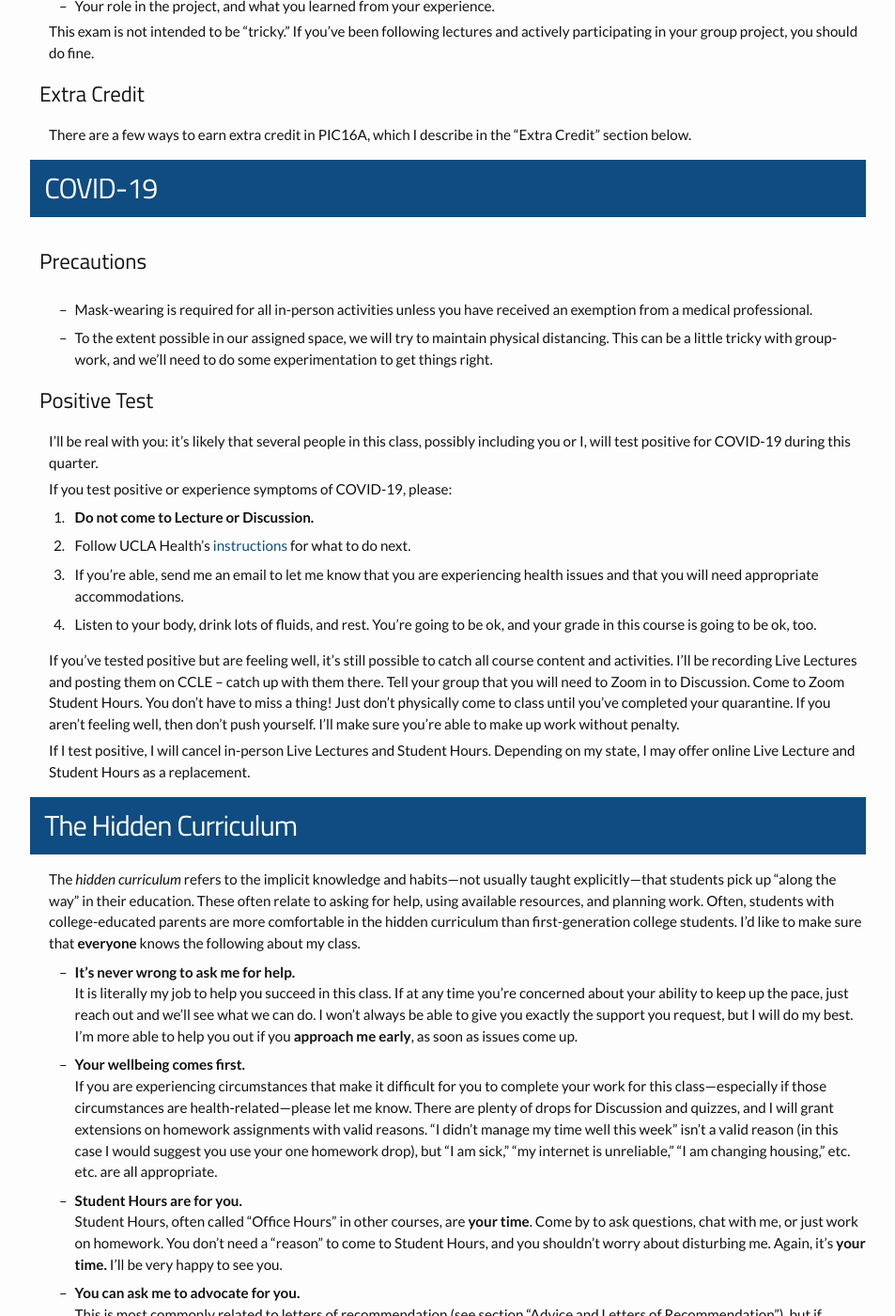
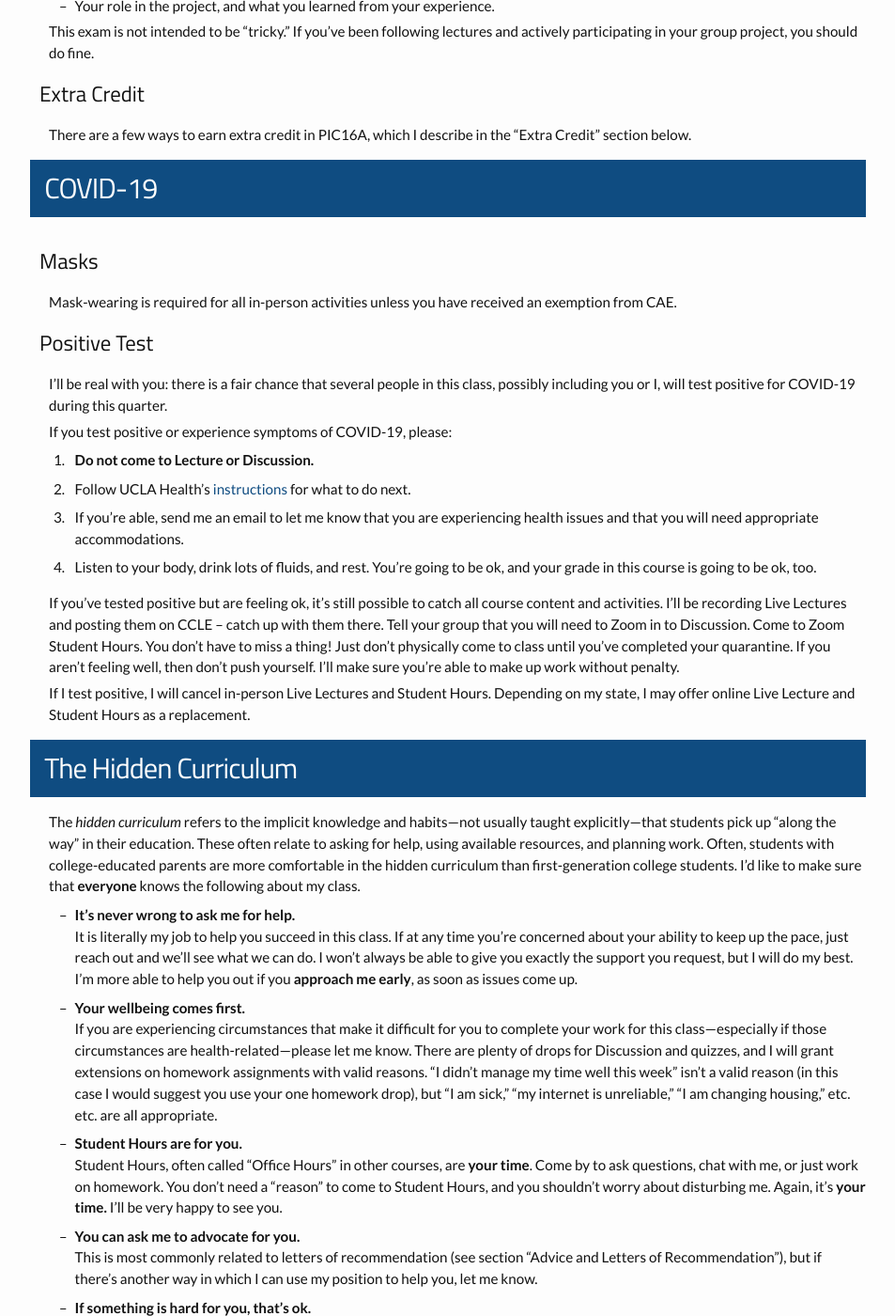
Before and after one commit to PhilChodrow/PIC16A, a Jekyll site: the page built from syllabus.md, in a window 1280 px wide and 1400 px high, scrolled down 7082 px. Shown: the whole window at 94% size, without its empty margins (163-1116 px from the left). Built offline with Jekyll 4.4.1, drawn with Linux system fonts in a browser that asks for light colours; nearby versions of some CDN libraries; some of the changed text lies outside the part shown.

Commit message:
Update syllabus.md

```diff
--- a/syllabus.md
+++ b/syllabus.md
@@ -250,14 +250,13 @@ There are a few ways to earn extra credit in PIC16A, which I describe in the "Ex
 
 <div class="fancy-h1"> COVID-19 </div>
 
-## Precautions
+## Masks
 
-- Mask-wearing is required for all in-person activities unless you have received an exemption from a medical professional.
-- To the extent possible in our assigned space, we will try to maintain physical distancing. This can be a little tricky with group-work, and we'll need to do some experimentation to get things right.
+Mask-wearing is required for all in-person activities unless you have received an exemption from CAE.
 
 ## Positive Test
 
-I'll be real with you: it's likely that several people in this class, possibly including you or I, will test positive for  COVID-19 during this quarter.
+I'll be real with you: there is a fair chance that several people in this class, possibly including you or I, will test positive for  COVID-19 during this quarter.
 
 If you test positive or experience symptoms of COVID-19, please:
 
@@ -266,7 +265,7 @@ If you test positive or experience symptoms of COVID-19, please:
 3. If you're able, send me an email to let me know that you are experiencing health issues and that you will need appropriate accommodations.
 4. Listen to your body, drink lots of fluids, and rest. You're going to be ok, and your grade in this course is going to be ok, too.
 
-If you've tested positive but are feeling well, it's still possible to catch all course content and activities. I'll be recording Live Lectures and posting them on CCLE -- catch up with them there. Tell your group that you will need to Zoom in to Discussion. Come to Zoom Student Hours. You don't have to miss a thing! Just don't physically come to class until you've completed your quarantine. If you aren't feeling well, then don't push yourself. I'll make sure you're able to make up work without penalty.
+If you've tested positive but are feeling ok, it's still possible to catch all course content and activities. I'll be recording Live Lectures and posting them on CCLE -- catch up with them there. Tell your group that you will need to Zoom in to Discussion. Come to Zoom Student Hours. You don't have to miss a thing! Just don't physically come to class until you've completed your quarantine. If you aren't feeling well, then don't push yourself. I'll make sure you're able to make up work without penalty.
 
 If I test positive, I will cancel in-person Live Lectures and Student Hours. Depending on my state, I may offer online Live Lecture and Student Hours as a replacement.
 
```
Also changed, not shown: other parts of syllabus.md (+1 -1 lines).
